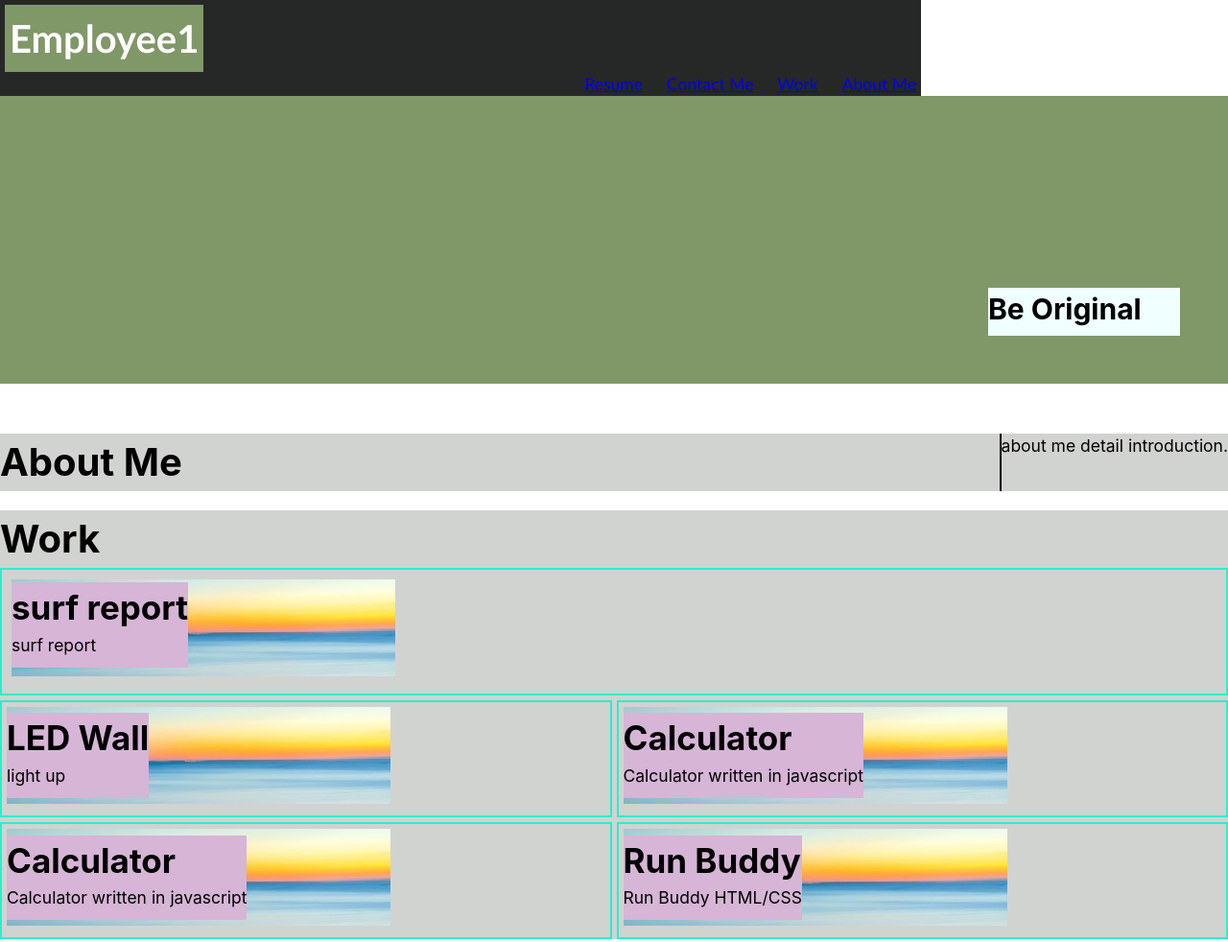
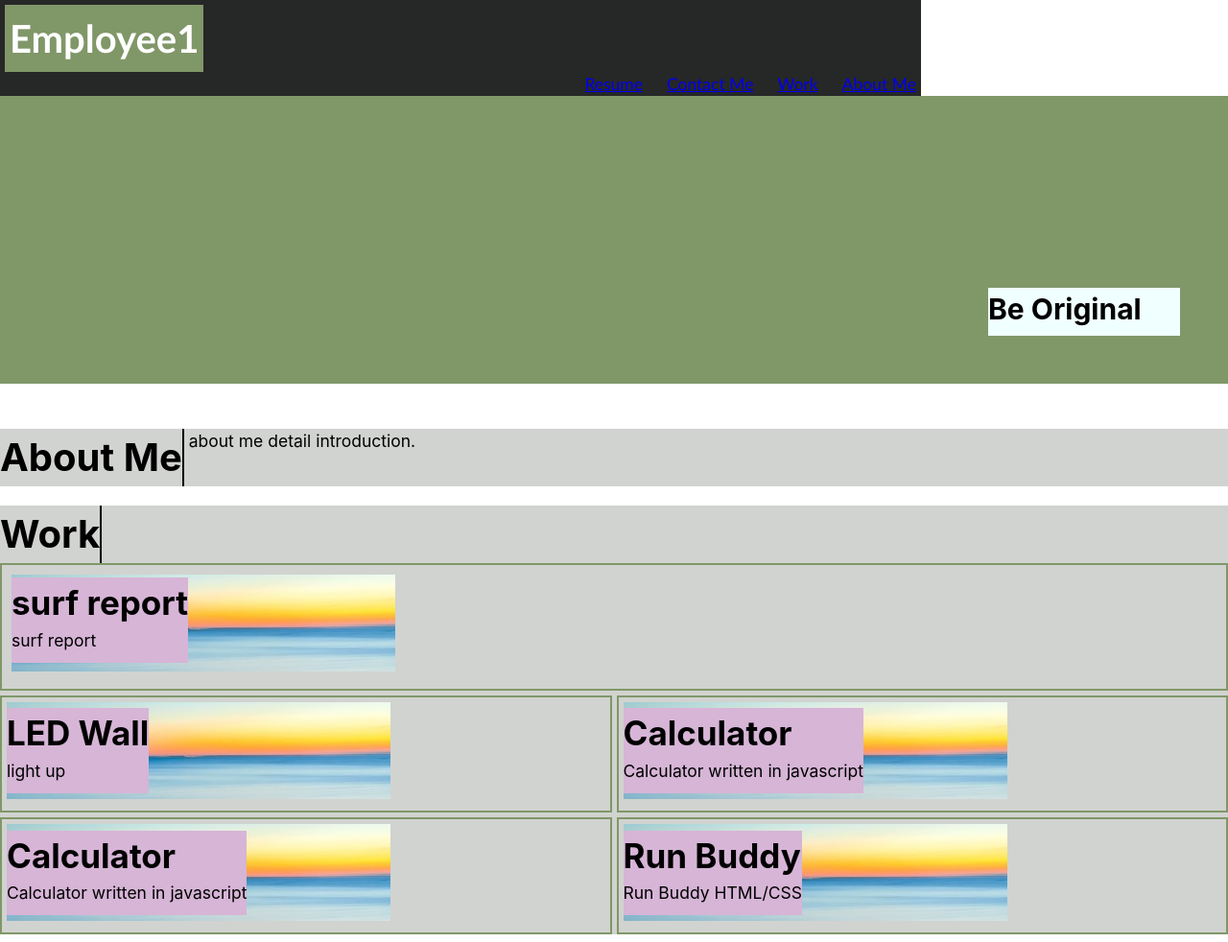
Before and after one commit to SaraZYF/hw-week2, a plain HTML site: page index.html in a window 1280 px wide. Shown: the top 982 px of the page at 96% size. Drawn offline with Linux system fonts and the light colour scheme.

Commit message:
updated css for main

```diff
--- a/assets/css/style.css
+++ b/assets/css/style.css
@@ -97,7 +97,7 @@ header .nav ul li {
 .hero{
   height: 300px;
   width: 100%;
-  margin-bottom: 25px;
+  margin-bottom: 2rem;
   background-color: #809768;
   background-size: cover;
   background-position: center;
@@ -126,25 +126,35 @@ main {
 .about {
   display:flex;
   flex-direction: row;
-  flex-wrap:wrap;
+  flex-wrap: wrap;
+  align-items: flex-start;
+  /*position: relative;*/
 }
 
 
 /*left-title style, properties for the children*/
 .left-title {
-  flex: 1;
-  display: flex;
   order:0;
   display:inline-block;
-  width:30%;
+  /*max-width: 30%;*/
   border-right: 2px solid black;
+  /*position: absolute;*/
+  margin-right: 5px;
+
 }
+
+.right-detail {
+  order: 2;
+  text-align: center;
+
+}
+
 
 /*work section*/
 .card-column-highlight {
   position: relative;
   padding:1rem;
-  border:2px solid #2aefcb;
+  border:2px solid #809768;
   margin-bottom: 5px;
 
 }
@@ -152,7 +162,7 @@ main {
 .grid-card-left, .grid-card-right{
   position: relative;
   padding:0.5rem;
-  border:2px solid #2aefcb;
+  border:2px solid #809768;
 }
 
 .grid-card-container {
--- a/index.html
+++ b/index.html
@@ -46,21 +46,17 @@
         </div>
 </section>
 <!--About me, use block, section-->
-<Main>
-    <section class="about"> <!---block, box section control-->
+<Main class="about">
+ <!---block, box section control-->
         <aside class="left-title"> <!---TODO CSS left style with single side frame, repeat use-->
         <h1>About Me</h1>
         </aside>
-        <div clss="right-detail1"> <!--TOD CSS pragrah with space control-->
-            <p>about me detail introduction.</p>
-        </div>
-    </section>
+            <p calss="right-detail">about me detail introduction.</p>
 </Main>
 
 <!---work section with 6 blocks-->
-<Main>
-    <Section class=""Work">
-    <aside clss="left-title">
+<Main class="work">
+    <aside class="left-title">
         <h1>Work</h1>
     </aside>
 
@@ -127,12 +123,11 @@
 </div>
 </div>
 </div>
-    </Section>
 </Main>
 
 <!---Contact Me, last block-->
 <main>
-<section class="Contact Me">
+<section class="Contact">
     <aside class="left-title">
         <h1>Contact Me</h1>
     </aside>
```
